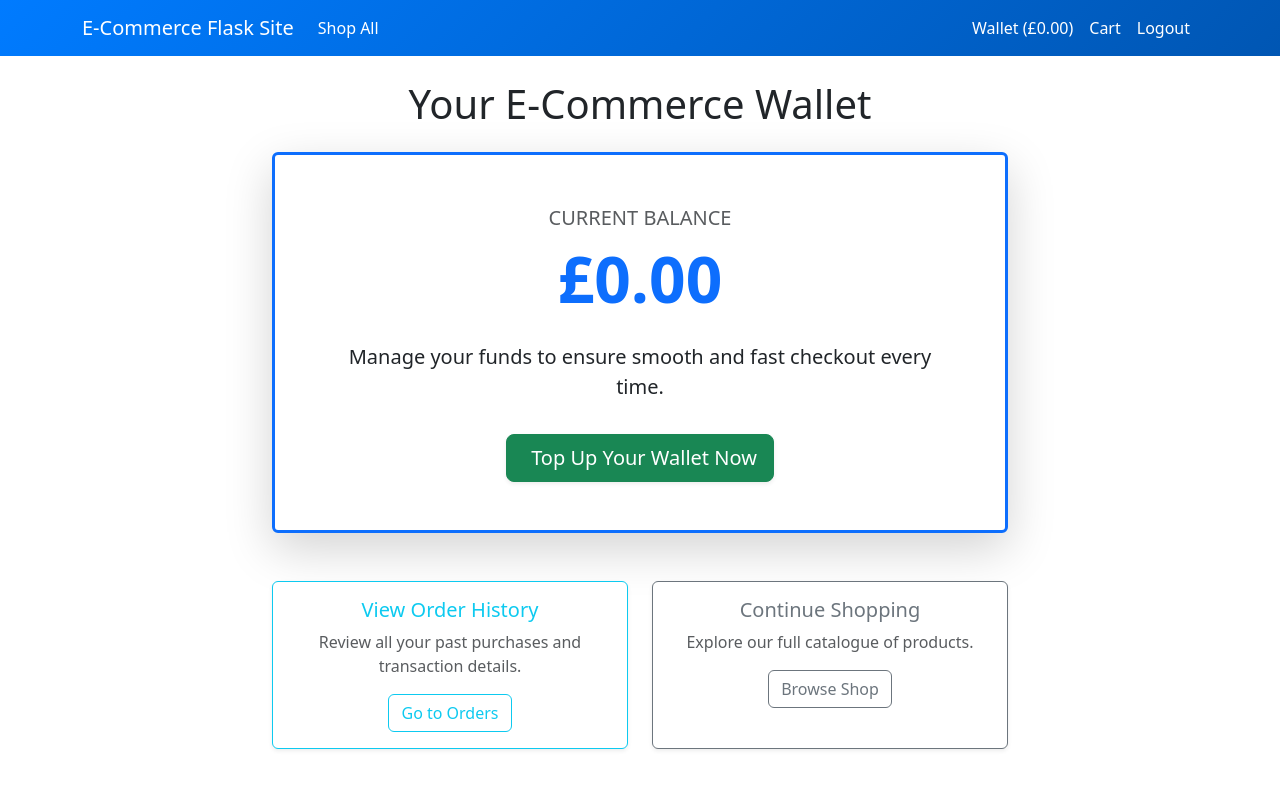
After one commit to tolukusan/Retail-Clothing-Flask-Bootstrap, a Flask app: page /wallet/ in a window 1280 px wide. The commit adds this page. Run offline with Flask 3, Linux system fonts and the light colour scheme; the visitor is signed in with stand-in values (Sample User, id 1); some libraries are stand-ins or nearby versions.

```diff
--- a/app/__init__.py
+++ b/app/__init__.py
@@ -25,6 +25,8 @@ def create_app():
     login_manager.login_message = "Please log in to access this page."
     login_manager.login_message_category = "info"
 
+    from . import models
+
     # User loader (required by Flask-Login)
     @login_manager.user_loader
     def load_user(user_id):
@@ -32,16 +34,16 @@ def create_app():
 
         return User.query.get(int(user_id))
 
-    from . import models
-
 
     # Import and register routes
     from app.main import main_bp
     from app.auth import auth_bp
     from app.cart import cart_bp
+    from app.wallet import wallet_bp
 
     app.register_blueprint(main_bp)
     app.register_blueprint(auth_bp)
     app.register_blueprint(cart_bp)
+    app.register_blueprint(wallet_bp)
 
     return app
--- a/app/templates/base.html
+++ b/app/templates/base.html
@@ -28,10 +28,7 @@
           <ul class="navbar-nav">
             {% if current_user.is_authenticated %}
             <li class="nav-item">
-              <a class="nav-link" href="#">Wallet (£{{ current_user.wallet_balance }})</a>
-            </li>
-            <li class="nav-item">
-                <a class="nav-link" href="{{ url_for('cart.user_orders') }}">Orders</a>
+              <a class="nav-link" href="{{ url_for('wallet.wallet_home') }}">Wallet (£{{ current_user.wallet_balance|round(2) }})</a>
             </li>
             <li class="nav-item">
               <a class="nav-link" href="{{ url_for('cart.view_cart') }}">Cart</a>
--- /dev/null
+++ b/app/templates/wallet/index.html
@@ -0,0 +1,53 @@
+{% extends "base.html" %}
+{% block title %}My Wallet{% endblock %}
+
+{% block content %}
+<div class="row justify-content-center">
+    <div class="col-lg-8 col-md-10">
+        <h1 class="mb-4 text-center">Your E-Commerce Wallet</h1>
+
+        <!-- Current Balance Card -->
+        <div class="card shadow-lg mb-5 border-primary border-3">
+            <div class="card-body p-4 p-md-5 text-center">
+                <p class="text-muted text-uppercase mb-2 fs-5">Current Balance</p>
+                <h2 class="display-3 fw-bolder text-primary mb-4">
+                    £{{ current_user.wallet_balance|round(2) }}
+                </h2>
+
+                <p class="lead">Manage your funds to ensure smooth and fast checkout every time.</p>
+
+                <a href="{{ url_for('wallet.top_up_wallet') }}" class="btn btn-success btn-lg shadow-sm mt-3">
+                    <i class="bi bi-wallet2 me-2"></i> Top Up Your Wallet Now
+                </a>
+            </div>
+        </div>
+
+        <!-- Wallet Actions Section -->
+        <div class="row text-center">
+            <div class="col-md-6 mb-4">
+                <div class="card h-100 shadow-sm border-info">
+                    <div class="card-body">
+                        <h5 class="card-title text-info">View Order History</h5>
+                        <p class="card-text text-muted">Review all your past purchases and transaction details.</p>
+                        <a href="{{ url_for('cart.user_orders') }}" class="btn btn-outline-info">
+                            Go to Orders
+                        </a>
+                    </div>
+                </div>
+            </div>
+            <div class="col-md-6 mb-4">
+                <div class="card h-100 shadow-sm border-secondary">
+                    <div class="card-body">
+                        <h5 class="card-title text-secondary">Continue Shopping</h5>
+                        <p class="card-text text-muted">Explore our full catalogue of products.</p>
+                        <a href="{{ url_for('main.product_list') }}" class="btn btn-outline-secondary">
+                            Browse Shop
+                        </a>
+                    </div>
+                </div>
+            </div>
+        </div>
+
+    </div>
+</div>
+{% endblock %}
--- /dev/null
+++ b/app/wallet/__init__.py
@@ -0,0 +1,5 @@
+from flask import Blueprint
+
+wallet_bp = Blueprint('wallet', __name__, url_prefix='/wallet')
+
+from . import routes
--- /dev/null
+++ b/app/wallet/routes.py
@@ -0,0 +1,45 @@
+from flask import render_template, redirect, url_for, flash
+from flask_login import current_user, login_required
+from app import db
+from .forms import WalletTopUpForm
+from . import wallet_bp
+from decimal import Decimal
+
+@wallet_bp.route("/")
+@login_required
+def wallet_home():
+    """Renders the user's wallet homepage."""
+    # The template uses current_user directly
+    return render_template("wallet/index.html")
+
+@wallet_bp.route("/topup", methods=["GET", "POST"])
+@login_required
+def top_up_wallet():
+    """Handles topping up the user's wallet balance."""
+    form = WalletTopUpForm()
+
+    if form.validate_on_submit():
+        # Ensure data is treated as Decimal for high precision
+        top_up_amount = Decimal(form.amount.data)
+
+        # Transaction: Add amount to wallet
+        try:
+            current_user.wallet_balance += top_up_amount
+            db.session.commit()
+
+            flash(
+                f"Successfully topped up £{top_up_amount:.2f}! New balance: £{current_user.wallet_balance:.2f}",
+                "success"
+            )
+            # Redirect to the wallet home route within the 'wallet' blueprint
+            return redirect(url_for('wallet.wallet_home'))
+
+        except Exception as e:
+            db.session.rollback()
+            flash("An error occurred during the transaction. Please try again.", "danger")
+            print(f"Wallet Top-Up Error: {e}")
+
+    current_balance = f"£{current_user.wallet_balance:.2f}"
+
+    # We use the template from the 'main' directory as it was created there
+    return render_template("wallet/wallet_topup.html", form=form, current_balance=current_balance)
--- a/config.py
+++ b/config.py
@@ -12,8 +12,8 @@ class Config:
     SECRET_KEY = os.environ.get("SECRET_KEY")
     SQLALCHEMY_DATABASE_URI = os.environ.get("DATABASE_URL")
 
-    # if os.environ.get("DATABASE_URL") is None:
-    #     SQLALCHEMY_DATABASE_URI = "sqlite:///instance/app3.db"
+    if os.environ.get("DATABASE_URL") is None:
+        SQLALCHEMY_DATABASE_URI = "sqlite:///instance/app3.db"
 
     # SQLALCHEMY_DATABASE_URI = "sqlite:///" + os.path.join(
     #     basedir, "instance", "app3.db"
```
Also changed, not shown: app/cart/routes.py (+6 -3 lines), app/models.py (+5 -2 lines), app/templates/wallet/wallet_topup.html (added, +41 -0 lines), app/wallet/forms.py (added, +17 -0 lines), migrations/versions/986b49b6121a_.py (added, +42 -0 lines), migrations/versions/aabf772748d2_.py (added, +34 -0 lines), migrations/versions/c242a2cc59c1_.py (added, +34 -0 lines).
